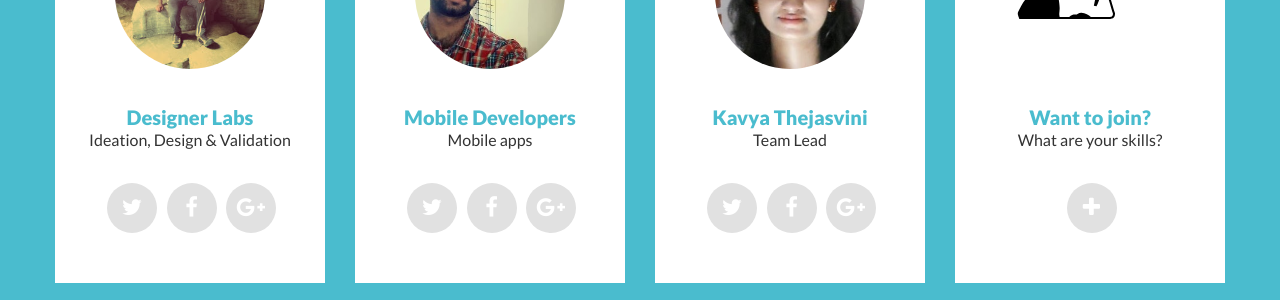
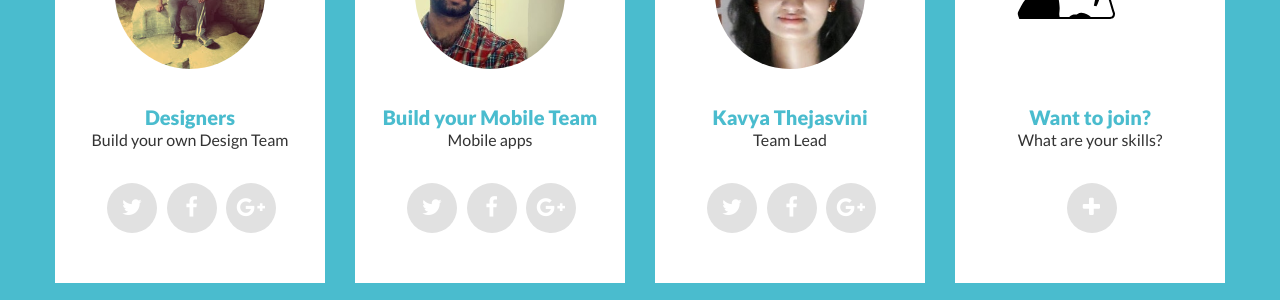
Before and after one commit to gonnamake/gonnamake.com, a Jekyll site: the page built from index.html, in a window 1280 px wide and 900 px high, scrolled down 2675 px. Shown: the part 155-455 px from the top of the window. Built offline with Jekyll 4.4.1, drawn with Linux system fonts in a browser that asks for light colours; nearby versions of some CDN libraries; Markdown is read by kramdown in place of the engine named in the settings.

Commit message:
updated content
content updation

```diff
--- a/index.html
+++ b/index.html
@@ -236,8 +236,8 @@ title: Gonna Make
 							<img src="images/team/2.jpg" alt="" />
 						</div>
 						<div class="crewman_descr center">
-							<div class="crewman_name">Designer Labs</div>
-							<div class="crewman_post">Ideation, Design &amp; Validation</div>
+							<div class="crewman_name">Designers</div>
+							<div class="crewman_post">Build your own Design Team</div>
 
 							<div class="crewman_social">
 								<a class="b1" traget="_blank" href="https://www.facebook.com/iraycd" ><i class="fa fa-twitter"></i></a>
@@ -245,7 +245,7 @@ title: Gonna Make
 								<a class="b3" traget="_blank" href="https://plus.google.com/u/0/+RayCh" ><i class="fa fa-google-plus"></i></a>
 							</div>
 
-							<div class="crewman_about">Design is the new change. Get your ideas validated early by getting a prototype</div>
+							<div class="crewman_about">Your Design team passes your requirements to build prototypes quickly. </div>
 						</div>
 					</div>
 				</div><!-- //CREWMAN2 -->
@@ -257,7 +257,7 @@ title: Gonna Make
 							<img src="images/team/1.jpg" alt="" />
 						</div>
 						<div class="crewman_descr center">
-							<div class="crewman_name">Mobile Developers</div>
+							<div class="crewman_name">Build your Mobile Team</div>
 							<div class="crewman_post">Mobile apps</div>
 
 							<div class="crewman_social">
```
